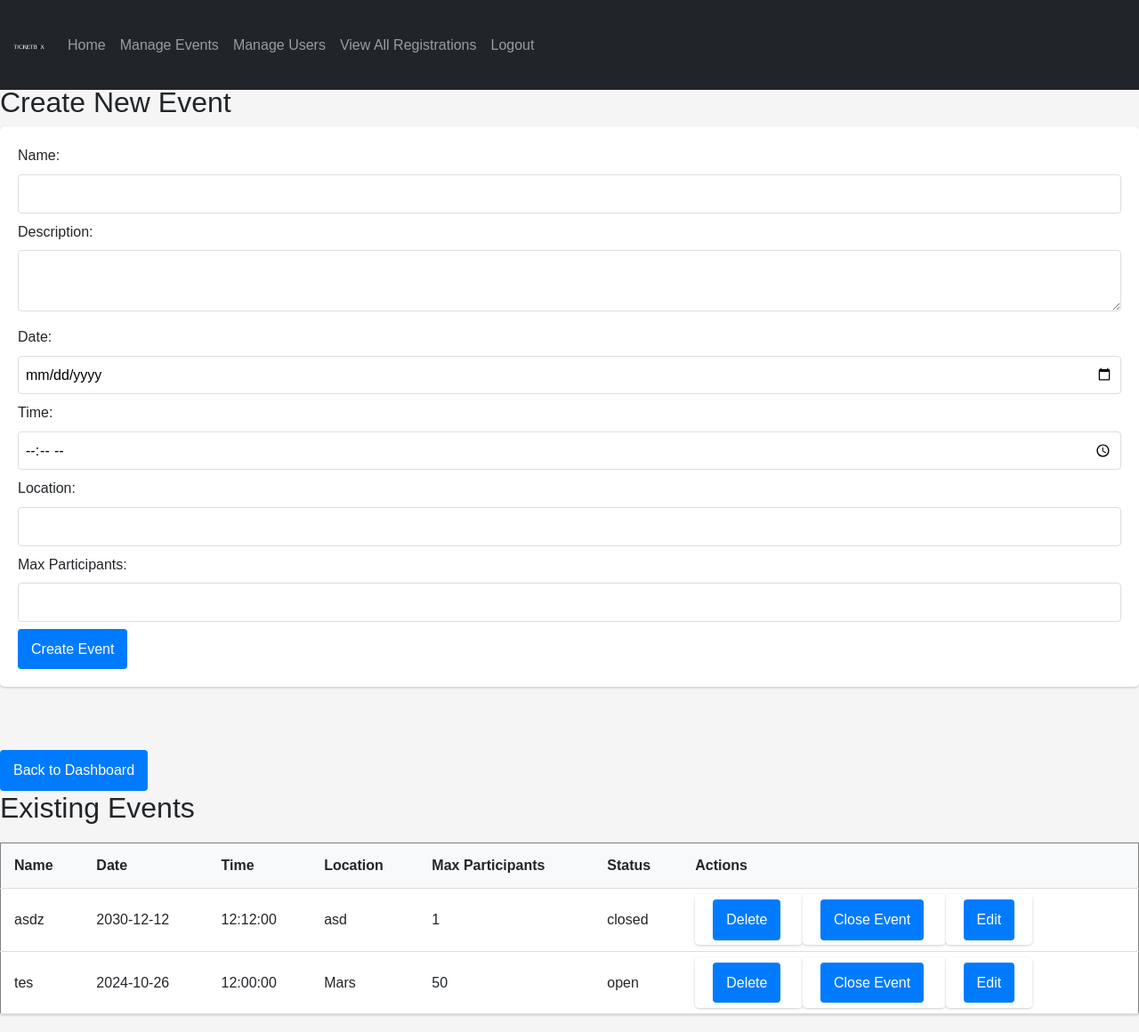
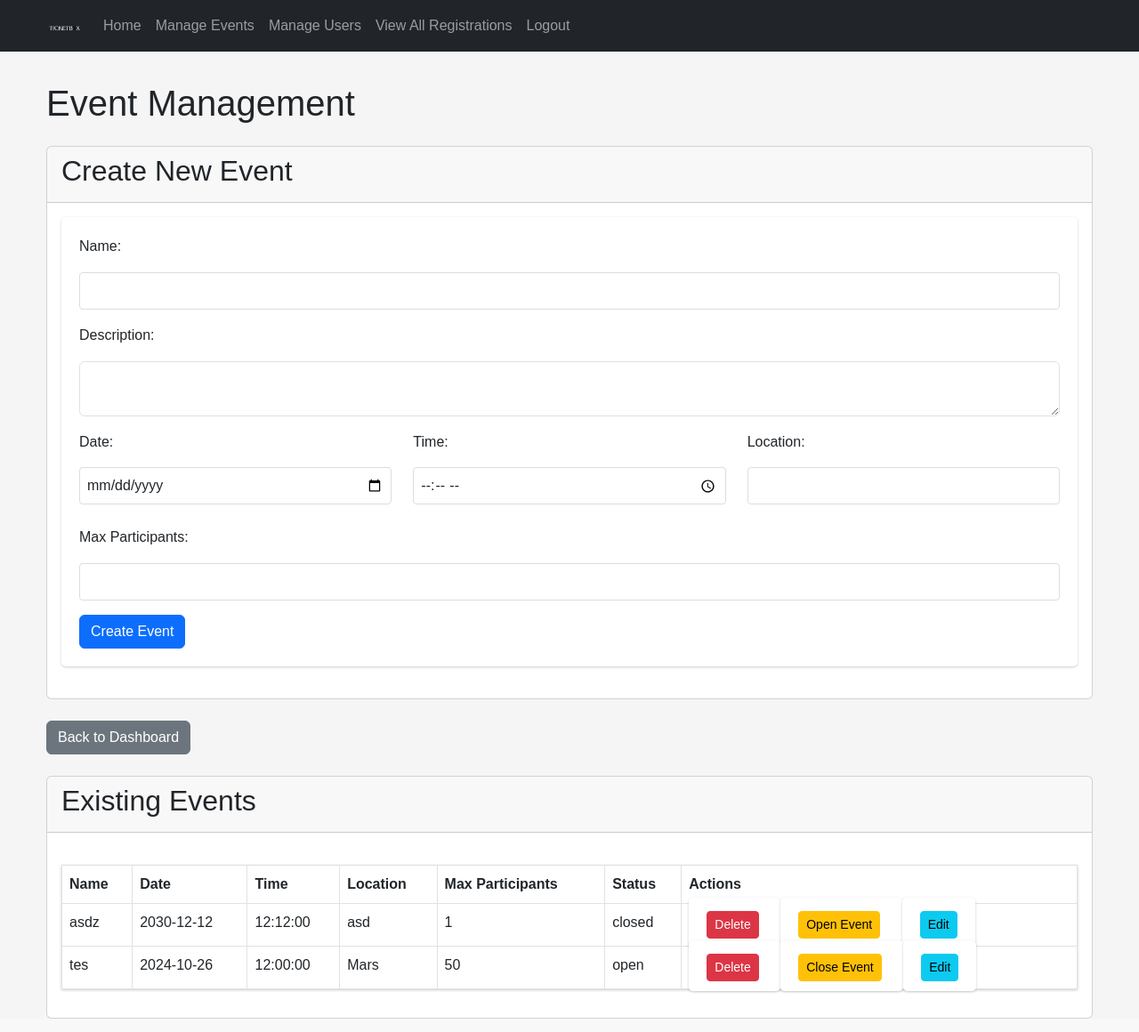
Before and after one commit to itzreiii/midExam-lecWebProg, a PHP site: page /uts/admin/event-management.php in a window 1280 px wide. Shown: the whole page at 89% size. Run offline with PHP 8.4, Linux system fonts and the light colour scheme; a user stored in the database is signed in; data comes from the database, SQL or seed files in the repository.

Commit message:
ui admin 2

```diff
--- a/lec/admin/event-management.php
+++ b/lec/admin/event-management.php
@@ -85,47 +85,62 @@ $events = $stmt->fetchAll(PDO::FETCH_ASSOC);
 include_once '../includes/adminheader.php';  // Include the header/navbar
 ?>
 
-<!DOCTYPE html>
-<html>
-
-<head>
-    <title>Event Management</title>
-</head>
-
-<body>
-    <h1>Event Management</h1>
+<div class="container mt-1 pt-5">
+    <h1 class="mb-4">Event Management</h1>
 
     <!-- Create/Edit Event Form -->
+    <div class="card mb-4">
+        <div class="card-header">
             <h2><?= isset($event) ? 'Edit Event' : 'Create New Event' ?></h2>
+        </div>
+        <div class="card-body">
             <form method="POST" id="eventForm">
                 <input type="hidden" name="action" value="<?= isset($event) ? 'update' : 'create' ?>">
                 <?php if (isset($event)): ?>
                     <input type="hidden" name="event_id" value="<?= htmlspecialchars($event['id']) ?>">
                 <?php endif; ?>
-        <label for="name">Name:</label>
-        <input type="text" id="name" name="name" required value="<?= htmlspecialchars($event['name'] ?? '') ?>"><br>
-        <label for="description">Description:</label>
-        <textarea id="description" name="description" required><?= htmlspecialchars($event['description'] ?? '') ?></textarea><br>
-        <label for="date">Date:</label>
-        <input type="date" id="date" name="date" required value="<?= htmlspecialchars($event['date'] ?? '') ?>"><br>
-        <label for="time">Time:</label>
-        <input type="time" id="time" name="time" required value="<?= htmlspecialchars($event['time'] ?? '') ?>"><br>
-        <label for="location">Location:</label>
-        <input type="text" id="location" name="location" required value="<?= htmlspecialchars($event['location'] ?? '') ?>"><br>
-        <label for="max_participants">Max Participants:</label>
-        <input type="number" id="max_participants" name="max_participants" required value="<?= htmlspecialchars($event['max_participants'] ?? '') ?>"><br>
-        <button type="submit"><?= isset($event) ? 'Update Event' : 'Create Event' ?></button>
+                <div class="mb-3">
+                    <label for="name" class="form-label">Name:</label>
+                    <input type="text" id="name" name="name" class="form-control" required value="<?= htmlspecialchars($event['name'] ?? '') ?>">
+                </div>
+                <div class="mb-3">
+                    <label for="description" class="form-label">Description:</label>
+                    <textarea id="description" name="description" class="form-control" required><?= htmlspecialchars($event['description'] ?? '') ?></textarea>
+                </div>
+                <div class="row">
+                    <div class="col-md-4 mb-3">
+                        <label for="date" class="form-label">Date:</label>
+                        <input type="date" id="date" name="date" class="form-control" required value="<?= htmlspecialchars($event['date'] ?? '') ?>">
+                    </div>
+                    <div class="col-md-4 mb-3">
+                        <label for="time" class="form-label">Time:</label>
+                        <input type="time" id="time" name="time" class="form-control" required value="<?= htmlspecialchars($event['time'] ?? '') ?>">
+                    </div>
+                    <div class="col-md-4 mb-3">
+                        <label for="location" class="form-label">Location:</label>
+                        <input type="text" id="location" name="location" class="form-control" required value="<?= htmlspecialchars($event['location'] ?? '') ?>">
+                    </div>
+                </div>
+                <div class="mb-3">
+                    <label for="max_participants" class="form-label">Max Participants:</label>
+                    <input type="number" id="max_participants" name="max_participants" class="form-control" required value="<?= htmlspecialchars($event['max_participants'] ?? '') ?>">
+                </div>
+                <button type="submit" class="btn btn-primary"><?= isset($event) ? 'Update Event' : 'Create Event' ?></button>
             </form>
+        </div>
+    </div>
 
     <!-- Button to go back to the dashboard -->
-    <br><br>
-    <a href="dashboard.php">
-        <button type="button">Back to Dashboard</button>
-    </a>
+    <a href="dashboard.php" class="btn btn-secondary mb-4">Back to Dashboard</a>
 
     <!-- List of Events -->
+    <div class="card">
+        <div class="card-header">
             <h2>Existing Events</h2>
-    <table border="1">
+        </div>
+        <div class="card-body">
+            <table class="table table-bordered">
+                <thead>
                     <tr>
                         <th>Name</th>
                         <th>Date</th>
@@ -135,6 +150,8 @@ include_once '../includes/adminheader.php';  // Include the header/navbar
                         <th>Status</th>
                         <th>Actions</th>
                     </tr>
+                </thead>
+                <tbody>
                     <?php foreach ($events as $event): ?>
                         <tr>
                             <td><?= htmlspecialchars($event['name']) ?></td>
@@ -144,28 +161,36 @@ include_once '../includes/adminheader.php';  // Include the header/navbar
                             <td><?= htmlspecialchars($event['max_participants']) ?></td>
                             <td><?= htmlspecialchars($event['status'] ?? 'N/A') ?></td>
                             <td>
-                    <form method="POST" style="display: inline;">
+                                <form method="POST" class="d-inline">
                                     <input type="hidden" name="action" value="delete">
                                     <input type="hidden" name="event_id" value="<?= htmlspecialchars($event['id']) ?>">
-                        <button type="submit" onclick="return confirm('Are you sure?')">Delete</button>
+                                    <button type="submit" class="btn btn-danger btn-sm" onclick="return confirm('Are you sure?')">Delete</button>
                                 </form>
-                    <form method="POST" style="display: inline;">
+                                <form method="POST" class="d-inline">
                                     <input type="hidden" name="action" value="change_status">
                                     <input type="hidden" name="event_id" value="<?= htmlspecialchars($event['id']) ?>">
                                     <input type="hidden" name="current_status" value="<?= htmlspecialchars($event['status'] ?? '') ?>">
-                        <button type="submit">
-                            <?= $event['status'] ?? ''=== 'open' ? 'Close Event' : 'Open Event' ?>
+                                    <button type="submit" class="btn btn-warning btn-sm">
+                                        <?= $event['status'] === 'open' ? 'Close Event' : 'Open Event' ?>
                                     </button>
                                 </form>
-                    <form method="POST" style="display: inline;">
+                                <form method="POST" class="d-inline">
                                     <input type="hidden" name="action" value="edit">
                                     <input type="hidden" name="event_id" value="<?= htmlspecialchars($event['id']) ?>">
-                    <button type="submit">Edit</button>
+                                    <button type="submit" class="btn btn-info btn-sm">Edit</button>
                                 </form>
                             </td>
                         </tr>
                     <?php endforeach; ?>
+                </tbody>
             </table>
+        </div>
+    </div>
+</div>
+
+<script src="https://code.jquery.com/jquery-3.5.1.slim.min.js"></script>
+<script src="https://cdn.jsdelivr.net/npm/@popperjs/core@2.9.1/dist/umd/popper.min.js"></script>
+<script src="https://stackpath.bootstrapcdn.com/bootstrap/4.5.2/js/bootstrap.min.js"></script>
 </body>
 
 </html>
--- a/lec/includes/adminheader.php
+++ b/lec/includes/adminheader.php
@@ -46,5 +46,5 @@ session_start();
                 <?php endif; ?>
             </ul>
         </div>
-    </div> <h2>Quick Links</h2>
+    </div>
 </nav>
```
Also changed, not shown: lec/admin/registrations.php (+24 -9 lines), lec/admin/user-management.php (+23 -9 lines). Lines whose indentation alone changed are shown as unchanged.
